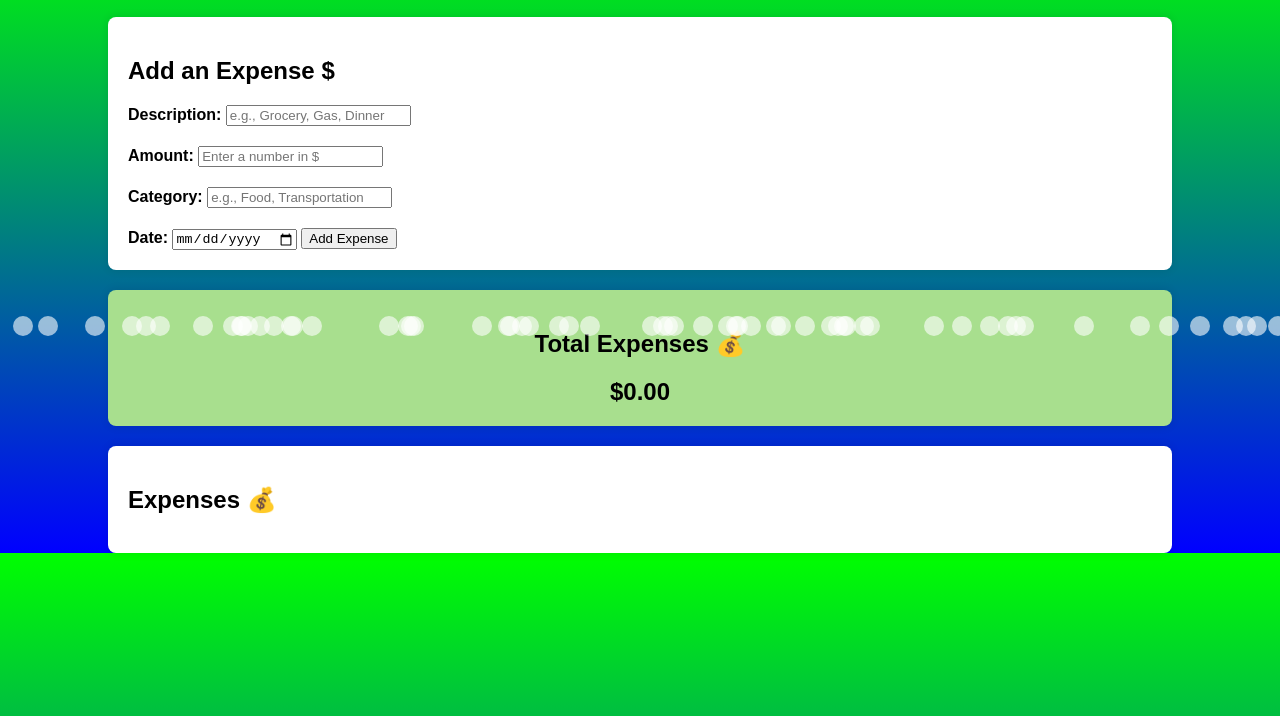
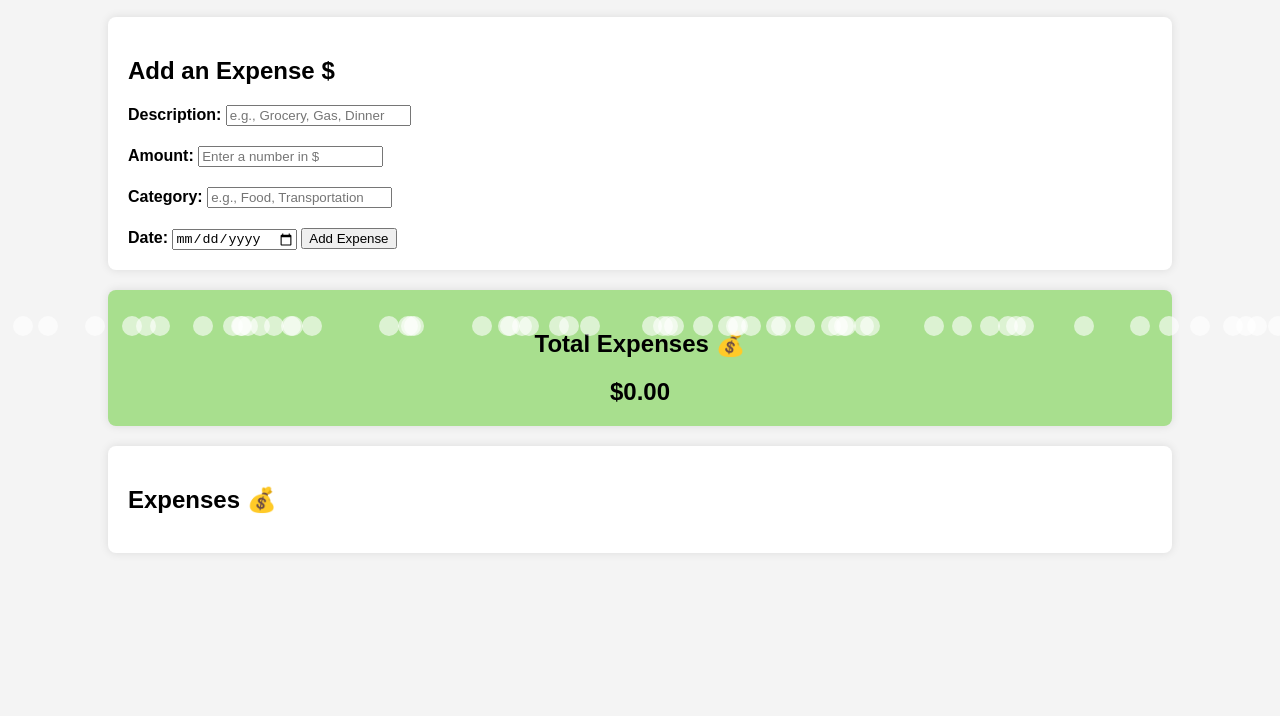
Before and after one commit to SnehaDeshmukh28/Basic-Personal-Finance-Tracker, a plain HTML site: page index.html in a window 1280 px wide. Shown: the part 84-800 px from the top of the page. Drawn offline with Linux system fonts and the light colour scheme.

Commit message:
removed gradient

```diff
--- a/styles.css
+++ b/styles.css
@@ -71,17 +71,6 @@ body {
     /* Adjust the value to control the spacing */
 }
 
-body {
-    background: linear-gradient(to bottom, #00ff00, #0000ff);
-    margin: 0;
-    padding: 0;
-    display: flex;
-    flex-direction: column;
-    align-items: center;
-    background-color: #f4f4f4;
-}
-
-
 
 #snowfall {
     position: fixed;
```
